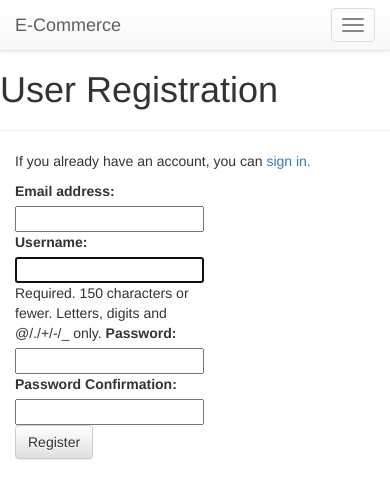
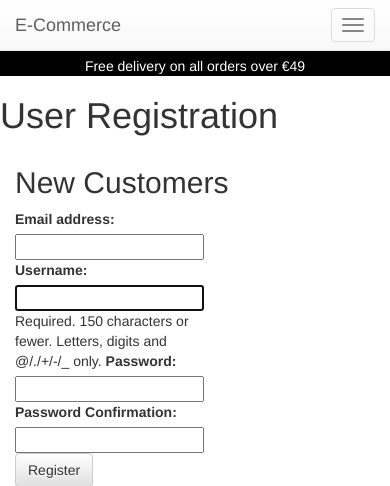
Before and after one commit to ldettorre/django-ecomm-2019, a Django app: page /accounts/register/ in a window 390 px wide. Shown: the top 486 px of the page. Run offline with Django 3.2, Linux system fonts and the light colour scheme; data that the repository does not hold is empty; some libraries are stand-ins or nearby versions.

Commit message:
Few small changes pushed early due to bad internet but fully functioning. Added a narrow 'free delivery' element below the nav bar. This compliments the small bit of python logic added to the stripe payments, if 'total' is below the set amount which is 49.99, an extra charge of 15 euro is added for delivery. Tested if this works by referring to the django and stripe dashboard. The django dashboard doesn't reflect the extra charge but it comes through on the stripe dashboard. Also added a datetime attribute to contact submissions to help with keeping an eye on how long since submission.

```diff
--- a/accounts/templates/registration.html
+++ b/accounts/templates/registration.html
@@ -8,12 +8,13 @@
 
 {% block content %}
 
-  <p> If you already have an account, you can <a href="{% url "login" %}">sign in.</a></p>
 
+  <h2> New Customers</h2>
   <form method="POST">
             {% csrf_token %}
             {{ registration_form | as_bootstrap }}
             <button type="submit" class="btn btn-default">Register</button>
   </form>
+  <p> If you already have an account, you can <a href="{% url "login" %}">sign in.</a></p>
 
 {% endblock %}
--- a/cart/contexts.py
+++ b/cart/contexts.py
@@ -5,10 +5,10 @@ from products.models import Product
 
 def cart_contents(request):
     """ Makes cart contents viewable on every page """
-
     cart = request.session.get('cart', {})
 
     cart_items = []
+    delivery_charge = 15
     total = 0
     product_count = 0
     for id, quantity in cart.items():
@@ -16,5 +16,10 @@ def cart_contents(request):
         total += quantity * product.price
         product_count += quantity
         cart_items.append({"id":id, "quantity":quantity,"product":product})
+    # The below code adds a 'delivery charge' if the total is below the minimum required
+    if total <= 49.99:
+        total = total + delivery_charge
+    else:
+        total = total
 
-    return { "cart_items":cart_items, "total":total, "product_count":product_count }
+    return { "cart_items":cart_items, "total":total,"product_count":product_count }
--- a/cart/templates/cart.html
+++ b/cart/templates/cart.html
@@ -1,4 +1,5 @@
 {% extends 'base.html' %} {% load static from staticfiles %} {% load bootstrap_tags %} {% block content %}
+
 <div class="row row-flex">
 
     {% if cart_items|length > 0 %}
--- a/contacts/admin.py
+++ b/contacts/admin.py
@@ -2,7 +2,7 @@ from django.contrib import admin
 from .models import Contact
 
 class ContactAdmin(admin.ModelAdmin):
-    list_display = ('full_name', 'phone_number', 'email', 'details')
+    list_display = ('full_name', 'phone_number', 'email', 'details', 'submission_date')
     search_fields = ('full_name', 'phone_number', 'email') #This allows admin to use a search feature when looking for specific contact submissions
 
 
--- a/contacts/models.py
+++ b/contacts/models.py
@@ -1,4 +1,5 @@
 from django.db import models
+from django.utils import timezone
 
 # Create your models here.
 
@@ -7,6 +8,7 @@ class Contact(models.Model):
     email = models.EmailField(max_length=254)
     phone_number = models.IntegerField()
     details = models.TextField(max_length=400)
+    submission_date = models.DateTimeField(blank=True, null=True, default=timezone.now)
 
     def __str__(self):
         return self.full_name
--- a/products/admin.py
+++ b/products/admin.py
@@ -6,5 +6,6 @@ from .models import Product, Category
 class ProductAdmin(admin.ModelAdmin):
     list_display = ('name', 'price', 'category', 'new_in')
     search_fields = ('name', 'price', 'category', 'new_in')#This allows admin to use a search feature when looking for specific products
+
 admin.site.register(Product, ProductAdmin)
 admin.site.register(Category)
--- a/static/css/style.css
+++ b/static/css/style.css
@@ -60,6 +60,14 @@ caption p {
     margin-right: 3px;
 }
 
+.free-delivery-notice  {
+
+    color:white;
+    background-color:black;
+    padding-top:6px;
+    text-align:center;
+}
+
 .navbar-search-feature {
     width:100%;
     padding: 15px 0px 15px 0px;
@@ -73,6 +81,7 @@ caption p {
 
 
 /*----------------Cart View----------------*/
+
 
 td {
     padding:5px 15px 0 15px;
@@ -93,3 +102,9 @@ th {
 td p {
     margin:0px;
 }
+
+
+/*----------------Product Styling----------------*/
+.panel-body {
+    padding:0;
+}
--- a/templates/base.html
+++ b/templates/base.html
@@ -70,14 +70,17 @@
     </nav>
 
 
+        <p class="free-delivery-notice">Free delivery on all orders over €49</p>
+
     <h1> {% block page_heading %}{% endblock %}</h1>
 
-    <hr> {% if messages %}
+    {% if messages %}
     <div>
         {% for message in messages %} {{ message }} {% endfor %}
     </div>
 
     {% endif %}
+
 
     <div class="container">
 
```
Also changed, not shown: checkout/views.py (+6 -1 lines), products/templates/product_details.html (+6 -3 lines), cart/views.py (line endings or trailing spaces), checkout/migrations/0001_initial.py (added), checkout/migrations/__init__.py (added), contacts/migrations/0002_contact_submission_date.py (added).
